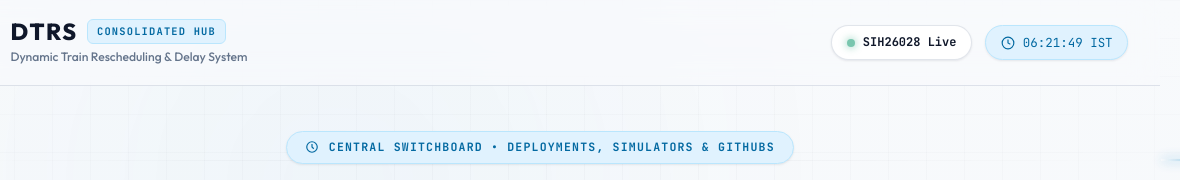
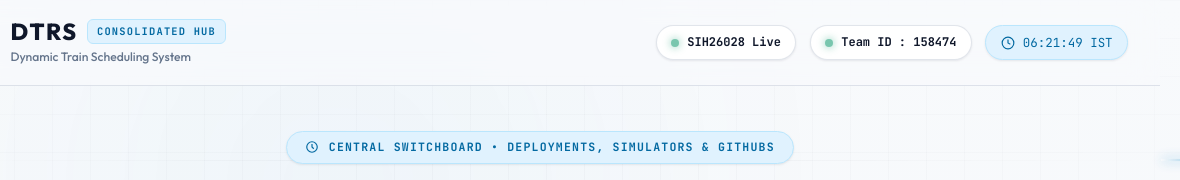
Before and after one commit to DEBNILPAL/DTRS-Project-, a website: page index.html in a window 1280 px wide. Shown: the top 180 px of the page, 100-1280 px from the left. Drawn offline with Linux system fonts and the light colour scheme.

Commit message:
Added Team Id
Updated some description

```diff
--- a/index.html
+++ b/index.html
@@ -51,7 +51,7 @@
             <span class="brand-title">DTRS</span>
             <span class="train-badge">CONSOLIDATED HUB</span>
           </div>
-          <span class="brand-sub">Dynamic Train Rescheduling & Delay System</span>
+          <span class="brand-sub">Dynamic Train Scheduling System</span>
         </div>
       </div>
 
@@ -60,6 +60,10 @@
         <div class="telemetry-pill">
           <span class="signal-bulb signal-green"></span>
           <span class="telemetry-value">SIH26028 Live</span>
+        </div>
+        <div class="telemetry-pill">
+          <span class="signal-bulb signal-green"></span>
+          <span class="telemetry-value">Team ID : 158474</span>
         </div>
         <div class="telemetry-pill clock-pill">
           <svg viewBox="0 0 24 24" width="14" height="14" fill="none" stroke="currentColor" stroke-width="2">
@@ -306,7 +310,7 @@
       <div class="footer-left">
         <span class="footer-logo">DTRS</span>
         <span class="footer-separator">&bull;</span>
-        <span>Dynamic Train Rescheduling System</span>
+        <span>Dynamic Train Scheduling System</span>
         <span class="footer-separator">&bull;</span>
         <span class="footer-tag">SIH 2026 Railway Intelligence</span>
       </div>
--- a/styles.css
+++ b/styles.css
@@ -1009,7 +1009,7 @@ body {
   .navbar { margin: 0 -1.2rem; padding-left: 1.2rem; padding-right: 1.2rem; }
   .hero-headline { font-size: 2rem; }
   .hero-subtext { font-size: 0.98rem; }
-  .live-telemetry .telemetry-pill:first-child { display: none; }
+  .live-telemetry .telemetry-pill:not(.clock-pill) { display: none; }
   .railway-strip { display: none; }
   .footer { flex-direction: column; gap: 0.8rem; align-items: flex-start; }
   .consolidated-metrics { grid-template-columns: 1fr; }
```
Also changed, not shown: README.md.
